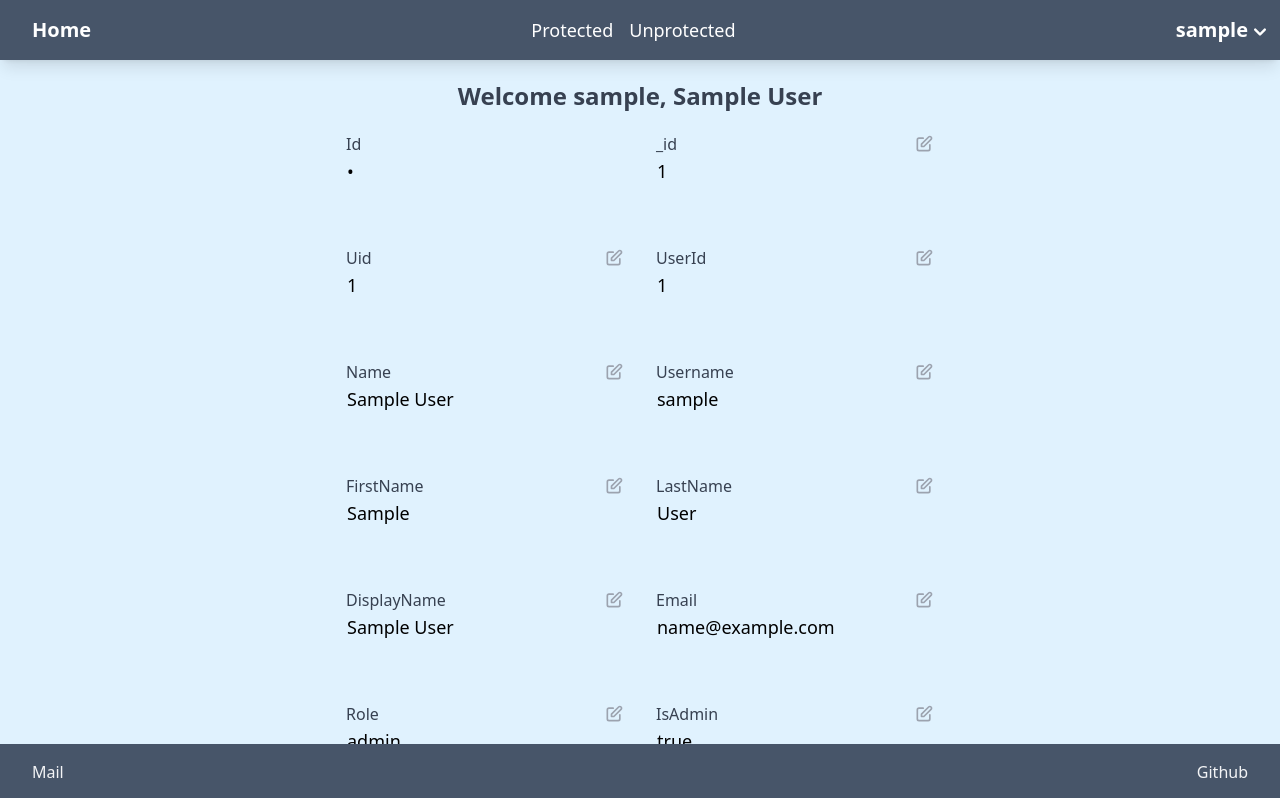
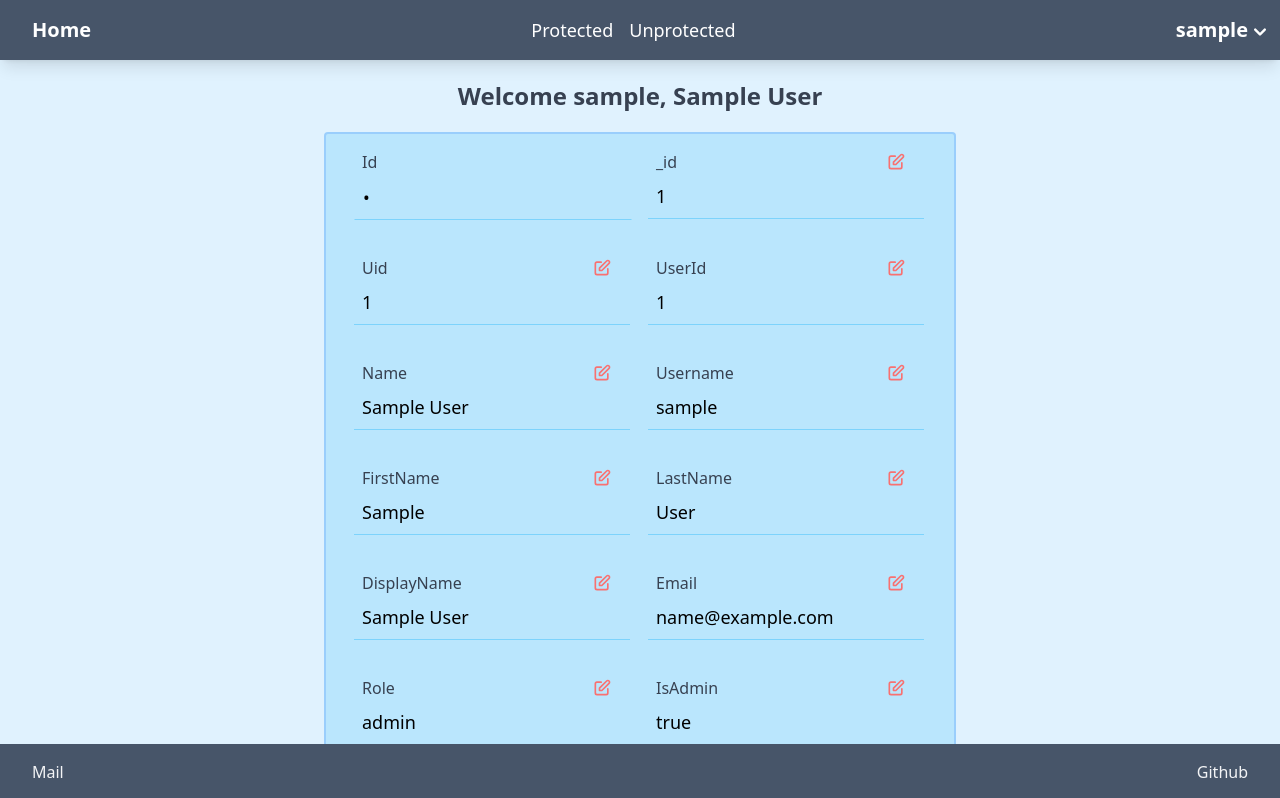
Before and after one commit to batihandev/job-task, a Vue app: page /dashboard in a window 1280 px wide. Shown: the top 798 px of the page. Built offline with nearby package versions, Linux system fonts and the light colour scheme; sample sign-in values are in the browser's storage.

Commit message:
dashboard

```diff
--- a/src/style.css
+++ b/src/style.css
@@ -4,7 +4,10 @@
 
 @layer base {
   #app {
-    @apply h-screen bg-sky-100 pb-14;
+    @apply pb-20;
+  }
+  body {
+    @apply bg-sky-100;
   }
 }
 @layer utilities {
--- a/src/views/Dashboard.vue
+++ b/src/views/Dashboard.vue
@@ -5,6 +5,7 @@ import { CheckCircleIcon } from "@heroicons/vue/outline";
 import { useValidateStore } from "../store";
 import { ref } from "vue";
 const store = useAuthStore();
+const inputRef = ref(null);
 const validateStore = useValidateStore();
 const editing = ref(false);
 const keyRemmember = ref("");
@@ -77,6 +78,18 @@ const cancelChanges = () => {
   delete store.user.confirmpassword;
 };
 </script>
+<script>
+export default {
+  methods: {
+    focusInput(key) {
+      console.log(this.$refs, key);
+      this.$refs[key][0].focus();
+      this.$refs[key][0].select();
+      console.log(this.$refs[key]);
+    },
+  },
+};
+</script>
 
 <template>
   <main class="flex flex-col items-center justify-center">
@@ -84,10 +97,12 @@ const cancelChanges = () => {
       Welcome {{ userref.username }}, {{ userref.name }} {{ userref.surname }}
     </h1>
     <form @submit.prevent class="flex flex-col items-center justify-center">
-      <div class="grid grid-cols-1 gap-8 sm:grid-cols-2">
+      <div
+        class="grid border-spacing-1 grid-cols-1 rounded border-2 border-blue-500 border-opacity-25 bg-sky-200 px-5 py-2 sm:grid-cols-2"
+      >
         <div v-for="(values, key) in store.user">
-          <div class="flex flex-col">
-            <label :for="key" class="relative font-medium text-gray-700"
+          <div class="flex flex-col p-2">
+            <label :for="key" class="relative px-2 font-medium text-gray-700"
               >{{
                 key.toString().charAt(0).toUpperCase() + key.toString().slice(1)
               }}
@@ -97,8 +112,8 @@ const cancelChanges = () => {
                 :class="key === keyRemmember ? 'hidden' : 'block'"
               >
                 <PencilAltIcon
-                  @click="inputEnable(key)"
-                  class="absolute right-0 top-1/2 h-5 w-5 -translate-y-1/2 cursor-pointer text-gray-400 transition-colors duration-200 hover:text-gray-800"
+                  @click="inputEnable(key), focusInput.bind(this, key)()"
+                  class="absolute right-5 top-1/2 h-5 w-5 -translate-y-1/2 cursor-pointer text-red-400 transition-colors duration-200 hover:text-red-800"
                 />
               </div>
               <div
@@ -108,12 +123,13 @@ const cancelChanges = () => {
               >
                 <CheckCircleIcon
                   @click="confrimChange()"
-                  class="absolute right-0 top-1/2 h-5 w-5 -translate-y-1/2 cursor-pointer text-green-600 transition-colors duration-200 hover:text-green-800"
+                  class="absolute right-5 top-1/2 h-5 w-5 -translate-y-1/2 cursor-pointer text-green-600 transition-colors duration-200 hover:text-green-800"
                 />
               </div>
             </label>
             <div class="relative">
               <input
+                :ref="key"
                 @input="onChange(key)"
                 v-if="
                   key !== 'id' &&
@@ -121,35 +137,36 @@ const cancelChanges = () => {
                   key !== 'token' &&
                   key !== 'confirmpassword'
                 "
-                class="mr-4 mb-2 rounded text-lg"
+                class="border-b border-sky-300 p-2 text-lg"
                 :class="
                   key === keyRemmember
-                    ? 'border border-blue-500 border-opacity-25 bg-red-300  '
-                    : 'pointer-events-none cursor-none border border-transparent bg-transparent'
+                    ? 'rounded border border-blue-500 border-opacity-25 bg-red-300  bg-opacity-50'
+                    : 'pointer-events-none cursor-none  bg-transparent'
                 "
                 type="text"
                 v-model="store.user[key]"
               />
               <input
+                :ref="key"
                 @input="onChange(key)"
                 v-else
-                class="mr-4 rounded text-lg"
+                class="border border-b border-transparent border-b-sky-300 p-2 text-lg"
                 :class="
                   key === keyRemmember || key === 'confirmpassword'
-                    ? 'border border-blue-500 border-opacity-25 bg-red-300 bg-opacity-40'
-                    : 'pointer-events-none cursor-none border border-transparent bg-transparent'
+                    ? 'rounded border border-blue-500 border-opacity-25 bg-red-300 bg-opacity-50'
+                    : 'pointer-events-none cursor-none  bg-transparent'
                 "
                 type="password"
                 v-model="store.user[key]"
               />
               <div class="h-5 w-[200px]">
                 <span
-                  class="block text-xs text-red-500"
+                  class="block whitespace-nowrap p-1 text-xs text-red-500"
                   v-if="key === keyRemmember"
                   >{{ validateStore.errors[key] }}</span
                 >
                 <span
-                  class="block text-xs text-red-500"
+                  class="block whitespace-nowrap p-1 text-xs text-red-500"
                   v-if="key === 'confirmpassword'"
                   >{{ validateStore.errors["confirmPassword"] }}</span
                 >
```
